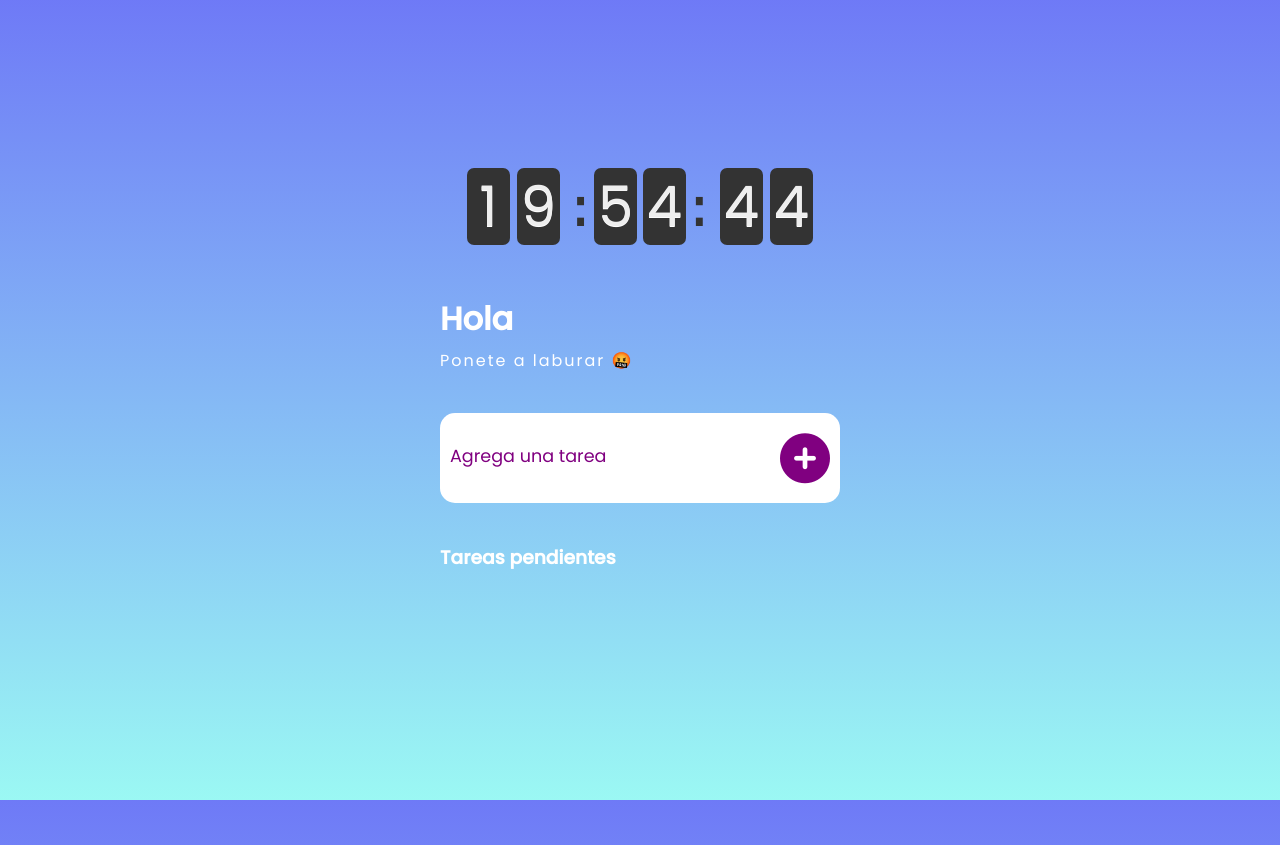
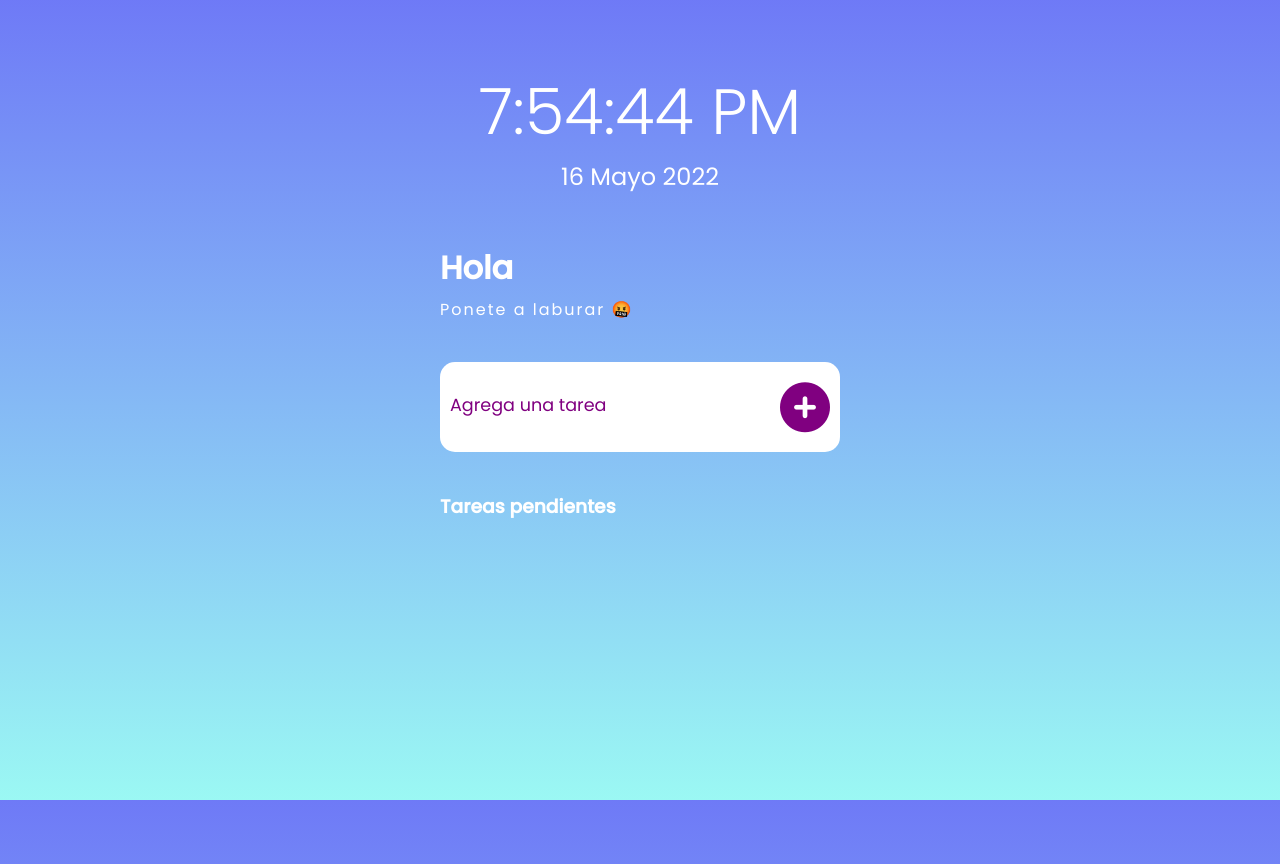
Before and after one commit to Tobias-Stani/Lista-de-tareas, a plain HTML site: page index.html in a window 1280 px wide. Drawn offline with Linux system fonts and the light colour scheme.

Commit message:
agregado reloj con fecha

```diff
--- a/index.html
+++ b/index.html
@@ -12,10 +12,10 @@
   <body>
     <!-- RELOJ -->
 
-    <div class="clockContainer">
-      <span class="clock"></span>
+    <div class="container-clock">
+      <h1 id="time"> 00:00:00 </h1>
+      <p id="fecha"> Fecha </p>
     </div>
-
 
     <!-- RELOJ -->
 
--- a/javascript/script.js
+++ b/javascript/script.js
@@ -1,5 +1,5 @@
 // Lista de tareas
-
+// VARIABLES LISTA TAREAS
 const lista = document.getElementById("lista");
 const input = document.getElementById("input");
 const botonEnter = document.getElementById("enter");
@@ -9,7 +9,11 @@ const lineThrough = "line-through";
 let id;
 let LIST;
 
-// agregado de tareas
+// VARIABLES RELOJ
+const time = document.getElementById('time')
+const fecha = document.getElementById('fecha')
+
+// ============AGREGADO DE TAREAS===================
 
 function agregarTarea(tarea, id, realizado, eliminado) {
   if (eliminado) {
@@ -30,7 +34,7 @@ function agregarTarea(tarea, id, realizado, eliminado) {
   lista.insertAdjacentHTML("afterbegin", elemento);
 }
 
-// tarea reliaxada NO ANDA
+// TAREA REALIZADA
 
 function tareaRealizada(element) {
   element.classList.toggle(check);
@@ -39,7 +43,7 @@ function tareaRealizada(element) {
   LIST[element.id].realizado = LIST[element.id].realizado ? false : true;
 }
 
-// tarea eliminada
+// TAREA ELIMINADA
 
 function tareaEliminada(element) {
   element.parentNode.parentNode.removeChild(element.parentNode);
@@ -98,7 +102,7 @@ lista.addEventListener("click", function (event) {
   localStorage.setItem("TODO", JSON.stringify(LIST));
 });
 
-// localstorage getitem
+// LOCALSTORAGE GET ITEM
 
 let data = localStorage.getItem("TODO");
 if (data) {
@@ -118,81 +122,21 @@ function cargarLista(array) {
 }
 
 
-// RELOJ
-
-var Clock = (function(){
-
-	var exports = function(element) {
-		this._element = element;
-		var html = '';
-		for (var i=0;i<6;i++) {
-			html += '<span>&nbsp;</span>';
-		}
-		this._element.innerHTML = html;
-		this._slots = this._element.getElementsByTagName('span');
-		this._tick();
-	};
-
-	exports.prototype = {
-
-		_tick:function() {
-			var time = new Date();
-			this._update(this._pad(time.getHours()) + this._pad(time.getMinutes()) + this._pad(time.getSeconds()));
-			var self = this;
-			setTimeout(function(){
-				self._tick();
-			},1000);
-		},
-
-		_pad:function(value) {
-			return ('0' + value).slice(-2);
-		},
-
-		_update:function(timeString) {
-
-			var i=0,l=this._slots.length,value,slot,now;
-			for (;i<l;i++) {
-
-				value = timeString.charAt(i);
-				slot = this._slots[i];
-				now = slot.dataset.now;
-
-				if (!now) {
-					slot.dataset.now = value;
-					slot.dataset.old = value;
-					continue;
-				}
-
-				if (now !== value) {
-					this._flip(slot,value);
-				}
-			}
-		},
-
-		_flip:function(slot,value) {
-
-			// setup new state
-			slot.classList.remove('flip');
-			slot.dataset.old = slot.dataset.now;
-			slot.dataset.now = value;
-
-			// force dom reflow
-			slot.offsetLeft;
-
-			// start flippin
-			slot.classList.add('flip');
-
-		}
-
-	};
-
-	return exports;
-}());
-
-var i=0,clocks = document.querySelectorAll('.clock'),l=clocks.length;
-for (;i<l;i++) {
-	new Clock(clocks[i]);
-}
+// ===========RELOJ================
 
 
+const monthNames = ["Enero", "Febrero", "Marzo", "Abril", "Mayo", "Junio", "Julio", "Agosto", "Septiembre", "Octubre", "Nobiembre", "Diciembre"]
+
+const interval = setInterval (() => {
+    const local = new Date();
+
+    let day = local.getDate(),
+    month = local.getMonth(),
+    year = local.getFullYear();
+
+    time.innerHTML = local.toLocaleTimeString();
+    fecha.innerHTML = `${day} ${monthNames[month]} ${year}`;
+
+})
+
 // RELOJ
--- a/styles/styles.css
+++ b/styles/styles.css
@@ -40,155 +40,23 @@ body {
 
 /* reloj */
 
-.clockContainer {
-    display: flex;
+.container-clock{
+	margin-top: 4rem;
     text-align: center;
-    justify-content: center;
+	color: #fff;
 }
 
-.clock {
-    padding-top: 3em;
-	position:relative;
-	font-family:monaco,consolas,"courier new",monospace;
-	font-size:3.5rem;
-	line-height:1.375;
-    text-align: center;
+.container-clock h1 {
+    font-size: 4rem;
+    font-weight: 300;
 }
 
-.clock:before,
-.clock:after {
-	position:relative;
-	top:0;
-	bottom:0;
-	content:':';
-	z-index:2;
-	line-height:1.15;
-	color:#333;
-    margin-top: 11rem;
-
+.container-clock p {
+    font-size: 1.5rem;
 }
 
-.clock:before {
-	left:2.325em;
-}
-
-.clock:after {
-	right:2.325em;
-}
-
-.clock span {
-	position:relative;
-	display:inline-block;
-	padding:0 .25em;
-	margin:0 .06125em;
-	z-index:1;
-
-	-webkit-transform:perspective(750);
-	-moz-transform:perspective(750);
-	-ms-transform:perspective(750);
-	transform:perspective(750);
-
-	-webkit-transform-style:preserve-3d;
-	-moz-transform-style:preserve-3d;
-	-ms-transform-style:preserve-3d;
-	transform-style:preserve-3d;
-}
-
-.clock span:first-child {
-	margin-left:0;
-}
-
-.clock span:last-child {
-	margin-right:0;
-}
-
-.clock span:nth-child(2),
-.clock span:nth-child(4) {
-	margin-right:.3em;
-}
-
-.clock span:nth-child(3),
-.clock span:nth-child(5) {
-	margin-left:.3em;
-}
-
-.clock span:before,
-.clock span:after {
-	position:absolute;
-	left:0;
-	top:0;
-	right:0;
-	bottom:0;
-	color:#eee;
-	text-shadow:0 1px 0 #fff;
-	background:#333;
-	border-radius:.125em;
-	outline:1px solid transparent; /* fix jagged edges in ff */
-
-	-webkit-backface-visibility:hidden;
-	-moz-backface-visibility:hidden;
-	-ms-backface-visibility:hidden;
-	backface-visibility:hidden;
-
-	-webkit-transition:-webkit-transform .75s, opacity .75s;
-	-moz-transition:-moz-transform .75s, opacity .75s;
-	-ms-transition:-ms-transform .75s, opacity .75s;
-	transition:transform .75s, opacity .75s;
-}
-
-.clock span:before {
-	opacity:1;
-	z-index:1;
-	content:attr(data-old);
-
-	-webkit-transform-origin:0 0;
-	-moz-transform-origin:0 0;
-	-ms-transform-origin:0 0;
-	transform-origin:0 0;
-
-	-webkit-transform:translate3d(0,0,0) rotateX(0);
-	-moz-transform:translate3d(0,0,0) rotateX(0);
-	-ms-transform:translate3d(0,0,0) rotateX(0);
-	transform:translate3d(0,0,0) rotateX(0);
-}
-
-.clock span:after {
-	opacity:0;
-	z-index:2;
-	content:attr(data-now);
-
-	-webkit-transform-origin:0 100%;
-	-moz-transform-origin:0 100%;
-	-ms-transform-origin:0 100%;
-	transform-origin:0 100%;
-
-	-webkit-transform:translate3d(0,-102.5%,0) rotateX(90deg);
-	-moz-transform:translate3d(0,-102.5%,0) rotateX(90deg);
-	-ms-transform:translate3d(0,-102.5%,0) rotateX(90deg);
-	transform:translate3d(0,-102.5%,0) rotateX(90deg);
-}
-
-.clock .flip:before {
-	opacity:0;
-	-webkit-transform:translate3d(0,102.5%,0) rotateX(-90deg);
-	-moz-transform:translate3d(0,102.5%,0) rotateX(-90deg);
-	-ms-transform:translate3d(0,102.5%,0) rotateX(-90deg);
-	transform:translate3d(0,102.5%,0) rotateX(-90deg);
-}
-
-.clock .flip:after {
-	opacity:1;
-	-webkit-transform:translate3d(0,0,0) rotateX(0);
-	-moz-transform:translate3d(0,0,0) rotateX(0);
-	-ms-transform:translate3d(0,0,0) rotateX(0);
-	transform:translate3d(0,0,0) rotateX(0);
-}
 
 /* reloj */
-
-
-
-
 
 
 
```
